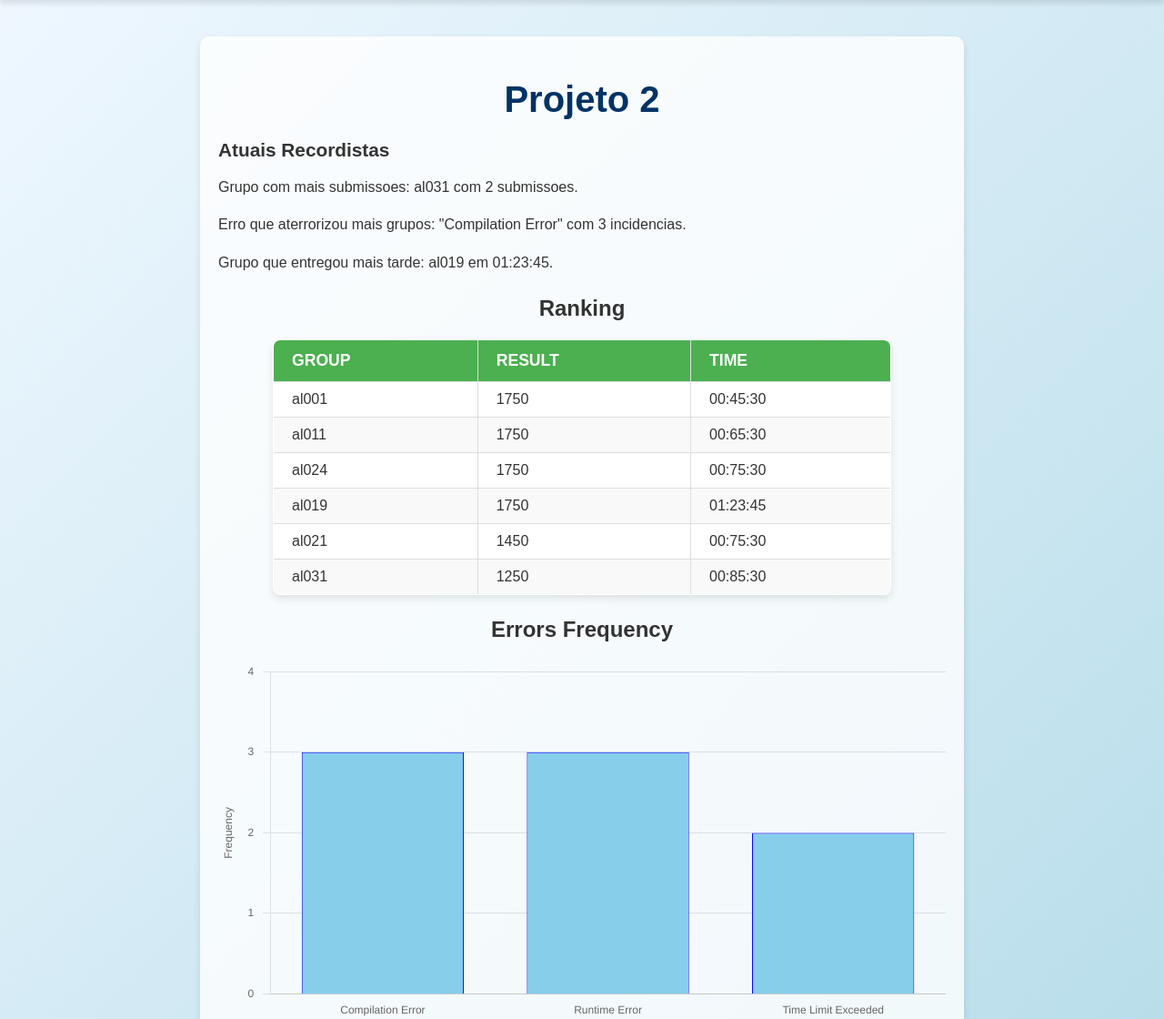
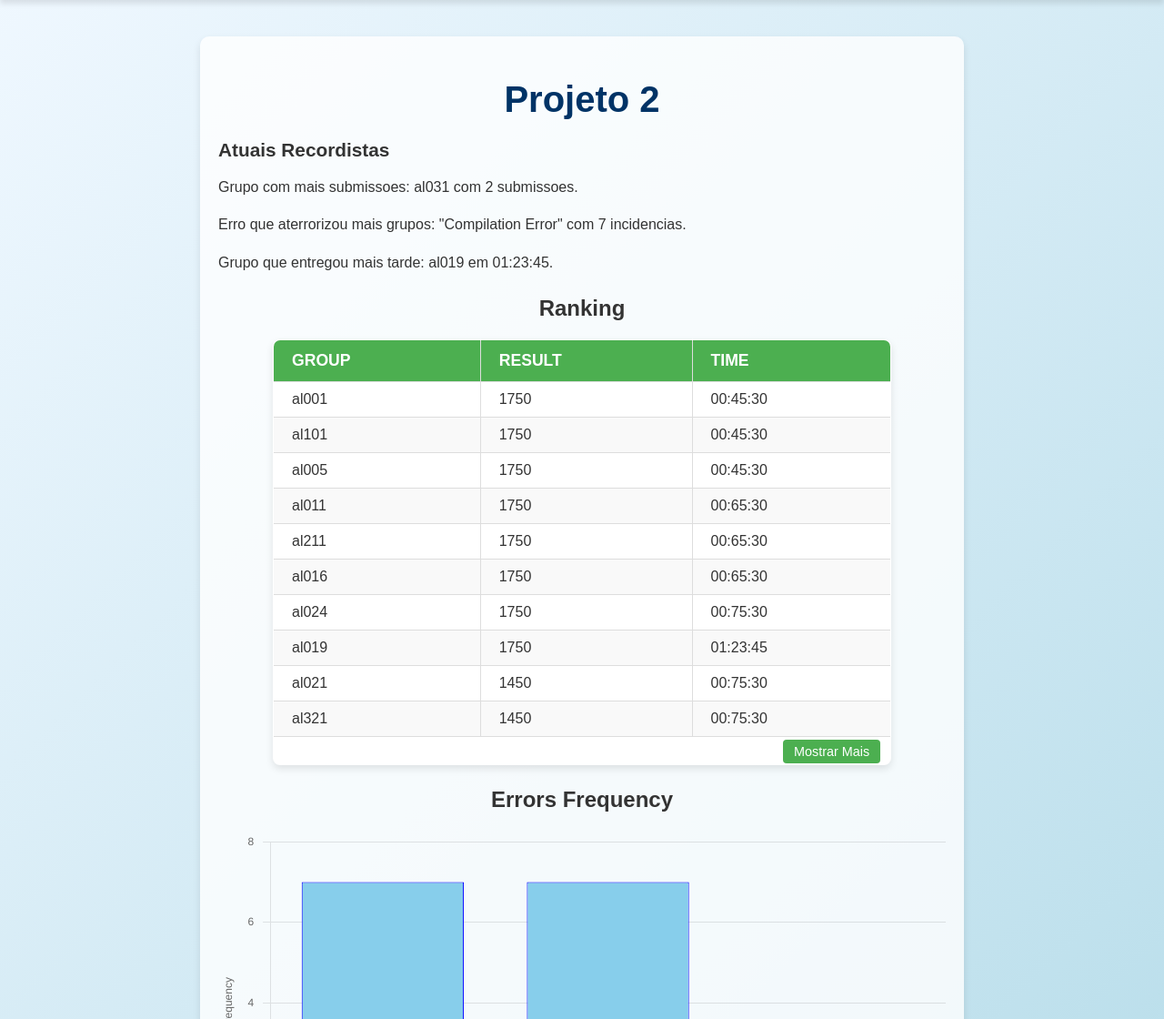
Before and after one commit to Samuel-k276/ASA-statistics, a Flask app: page / in a window 1280 px wide. Shown: the part 48-1168 px from the top of the page at 91% size. Run offline with Flask 3, Linux system fonts and the light colour scheme.

Commit message:
butao para expandir tabela

```diff
--- a/app.py
+++ b/app.py
@@ -12,6 +12,15 @@ data = [
       {"group": "al031", "result": "1250", 'errors': "Runtime Error", "time": "00:85:30"},
       {"group": "al024", "result": "1750", 'errors': "Time Limit Exceeded", "time": "00:75:30"},
       {"group": "al024", "result": "1750", 'errors': "Time Limit Exceeded", "time": "12:75:30"},
+      {"group": "al101", "result": "1750", 'errors': "Compilation Error", "time": "00:45:30"},
+      {"group": "al211", "result": "1750", 'errors': "Compilation Error", "time": "00:65:30"},
+      {"group": "al321", "result": "1450", 'errors': "Runtime Error", "time": "00:75:30"},
+      {"group": "al431", "result": "1250", 'errors': "Runtime Error", "time": "00:85:30"},
+      {"group": "al005", "result": "1750", 'errors': "Compilation Error", "time": "00:45:30"},
+      {"group": "al016", "result": "1750", 'errors': "Compilation Error", "time": "00:65:30"},
+      {"group": "al027", "result": "1450", 'errors': "Runtime Error", "time": "00:75:30"},
+      {"group": "al038", "result": "1250", 'errors': "Runtime Error", "time": "00:85:30"},
+
    ]
 
 # Load Ranking Statistics for Proj2
--- a/static/ranking.js
+++ b/static/ranking.js
@@ -51,19 +51,50 @@ function showRanking2() {
       .then(response => response.json())
       .then(data => {
          const tableBody = document.querySelector("#ranking-table-project2 tbody");
+         const rowsToShow = 10; // Número inicial de linhas visíveis
+         let expanded = false; // Estado para controle de exibição
+
+         // Limpar tabela
          tableBody.innerHTML = "";
-         data.forEach(row => {
+
+         // Adicionar as linhas da tabela
+         data.forEach((row, index) => {
             const tr = document.createElement("tr");
             tr.innerHTML = `
                <td>${row.group}</td>
                <td>${row.result}</td>
                <td>${row.time}</td>
-         `;
+            `;
+            if (index >= rowsToShow) {
+               // Esconde as linhas que excedem o limite inicial
+               tr.classList.add("hidden");
+            }
             tableBody.appendChild(tr);
          });
+
+         // Adicionar botão Mostrar Mais/Menos
+         const existingButton = document.querySelector("#expand-button");
+         if (!existingButton) {
+            const button = document.createElement("button");
+            button.id = "expand-button";
+            button.textContent = "Mostrar Mais";
+            button.className = "expand-button";
+            button.onclick = () => {
+               expanded = !expanded; // Alterna estado
+
+               const hiddenRows = document.querySelectorAll("#ranking-table-project2 tbody .hidden");
+               hiddenRows.forEach(row => {
+                  row.style.display = expanded ? "table-row" : "none";
+               });
+
+               button.textContent = expanded ? "Mostrar Menos" : "Mostrar Mais";
+            };
+            tableBody.parentElement.appendChild(button);
+         }
       })
       .catch(error => console.error('Error fetching data:', error));
 }
+
 
 function showRanking3() {
    fetch('http://127.0.0.1:5000/api/statistics/ranking/proj3')
--- a/static/styles.css
+++ b/static/styles.css
@@ -93,6 +93,8 @@ table {
    border-radius: 8px; /* Bordas arredondadas para um visual mais suave */
    box-shadow: 0 4px 8px rgba(0, 0, 0, 0.1); /* Sombra suave para dar profundidade */
    overflow: hidden; /* Garante que o conteúdo não saia das bordas arredondadas */
+   margin-bottom: 20px;
+   justify-content: center;
 }
 
 /* Estilo das células de cabeçalho */
@@ -122,6 +124,36 @@ tr:hover {
    background-color: #f1f1f1; /* Cor de fundo ao passar o mouse */
 }
 
+.hidden {
+   display: none;
+}
+
+/* Estilo para o botão de expandir/recolher */
+.expand-button {
+   margin-top: 3px;
+   margin-bottom: 1px;
+   padding: 5px 12px; /* Botão menor, com padding reduzido */
+   font-size: 0.9rem; /* Reduzir o tamanho da fonte */
+   color: #fff; /* Texto branco */
+   background-color: #4CAF50; /* Cor verde, que combina com o cabeçalho da tabela */
+   border: none; /* Remover borda */
+   border-radius: 4px; /* Borda arredondada */
+   cursor: pointer; /* Cursor de ponteiro ao passar o mouse */
+   transition: background-color 0.3s; /* Transição suave ao passar o mouse */
+   position: relative; /* Posiciona o botão de forma relativa */
+   left: 560px; /* Distância de 10px da borda direita da tabela */
+}
+
+/* Efeito hover no botão */
+.expand-button:hover {
+   background-color: #45a049; /* Um tom mais escuro de verde ao passar o mouse */
+}
+
+/* Estilo para o texto "Mostrar Mais" */
+.expand-button:focus {
+   outline: none; /* Remove o contorno padrão ao clicar */
+}
+
 /* Estilo para a tabela quando sem dados */
 tbody.empty-table {
    text-align: center; /* Centraliza o texto na tabela vazia */
--- a/templates/index.html
+++ b/templates/index.html
@@ -41,7 +41,6 @@
             </thead>
             <tbody></tbody>
          </table>
-
          <h3>Errors Frequency</h3>
          <canvas id="errorChart" width="400" height="200"></canvas>
          <script src="https://cdn.jsdelivr.net/npm/chart.js"></script>
```
